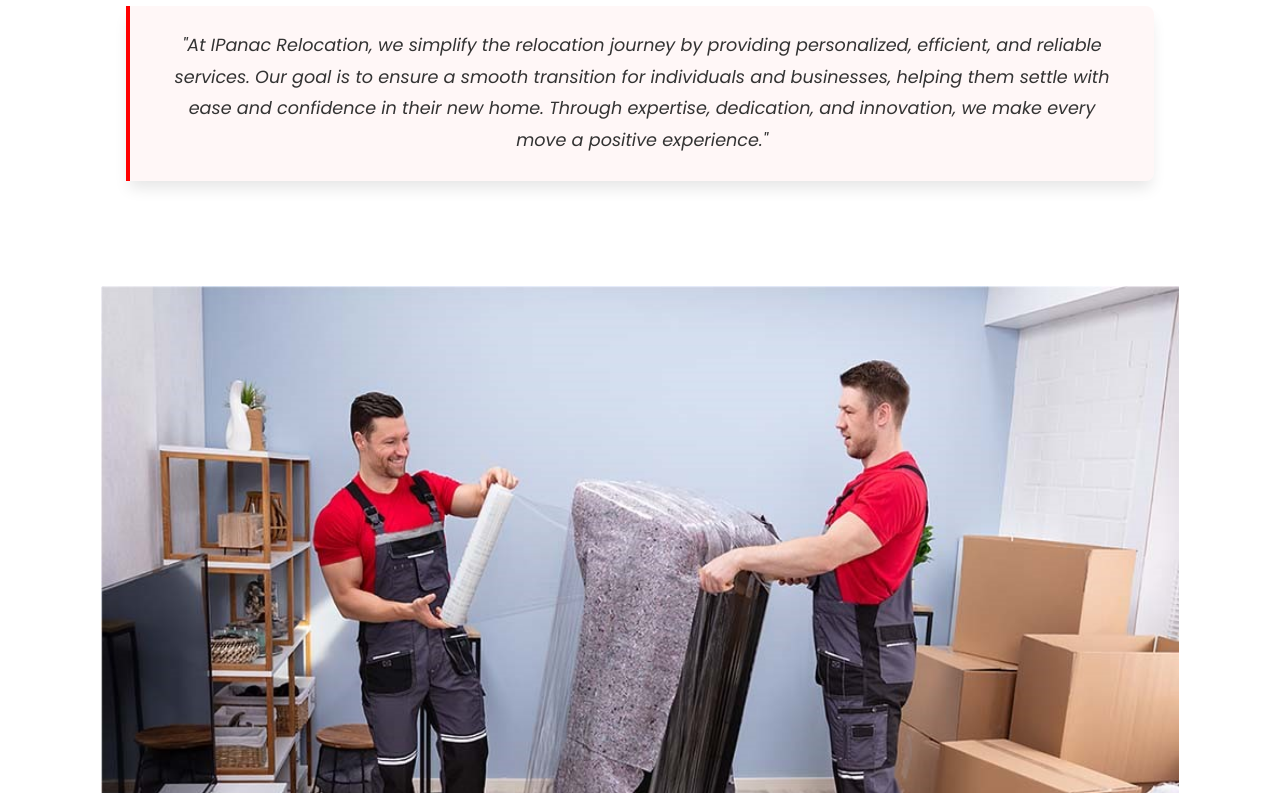
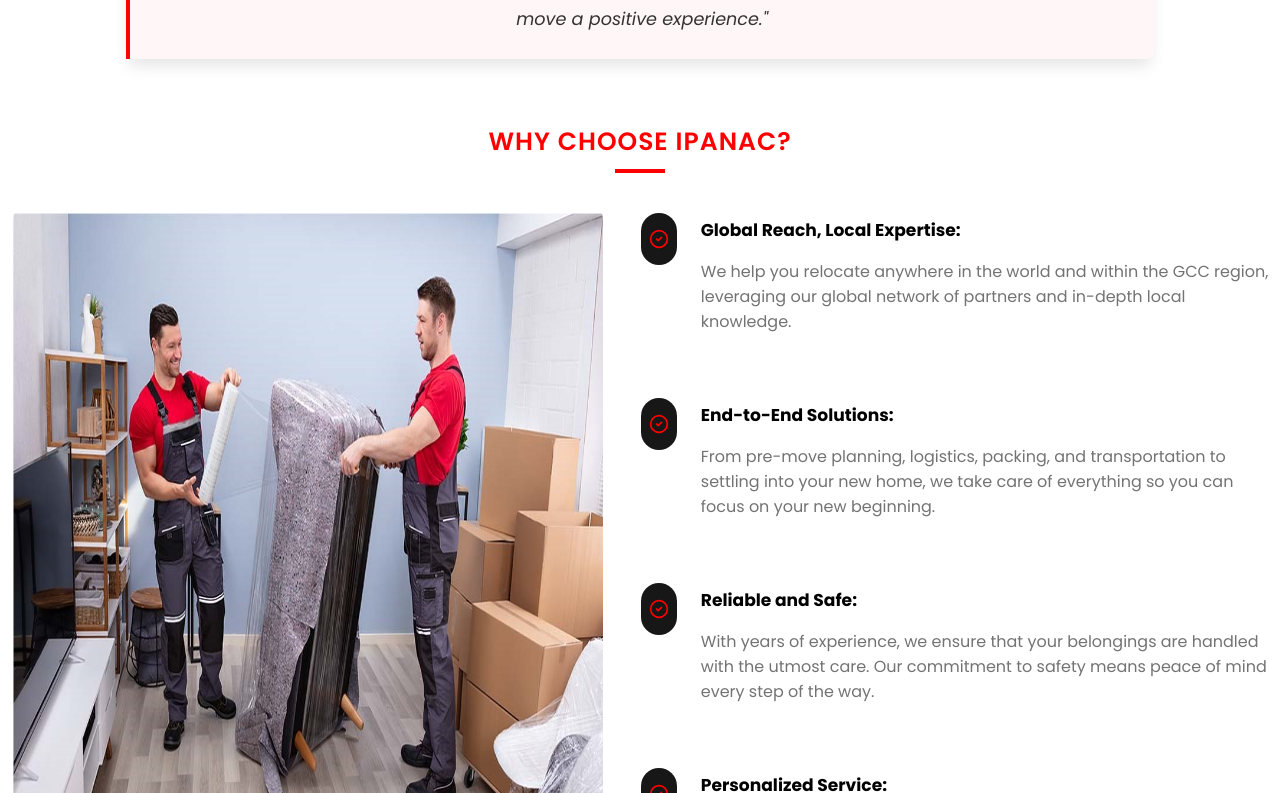
Before and after one commit to Mir-pes/ipanac-1, a React (Vite) app: page / in a window 1280 px wide. Shown: the part 687-1480 px from the top of the page. Built offline with nearby package versions, Linux system fonts and the light colour scheme.

Commit message:
Update WhyChoose.jsx

```diff
--- a/src/WhyChoose.jsx
+++ b/src/WhyChoose.jsx
@@ -1,27 +1,16 @@
 import { CheckCircle2 } from "lucide-react";
 import Img from "./assets/src2.jpg";
+import mission from "./assets/mission.png";
 import { checklistItems } from "./constants";
 import "./WhyChoose.css";
 
 function Workflow() {
   return (
     <div className="workflow-container">
-      <h2 className="workflow-heading">
-        Why Choose
-        <span className="gradient-text"> IPANAC?</span>
-      </h2>
-
       <div className="mission-container">
         <h3 className="statement-heading">
           Our Mission
         </h3>
-        <div className="mission-image-wrapper">
-{/*           <img
-            src="/api/placeholder/800/400"
-            alt="Team of relocation professionals helping clients"
-            className="mission-image"
-          /> */}
-        </div>
         <div className="statement-container">
           <p className="statement-text">
             "At IPanac Relocation, we simplify the relocation journey by providing personalized, efficient, and reliable services. Our goal is to ensure a smooth transition for individuals and businesses, helping them settle with ease and confidence in their new home. Through expertise, dedication, and innovation, we make every move a positive experience."
@@ -29,12 +18,32 @@ function Workflow() {
         </div>
       </div>
 
-      <div className="flex-container">
-        <div className="image-container">
-          <img src={Img} alt="Relocation Services" />
+      <h2 className="workflow-heading">
+        Why Choose
+        <span className="gradient-text"> IPANAC?</span>
+      </h2>
+
+      <div style={{
+        display: "flex",
+        flexDirection: "row",
+        alignItems: "flex-start",
+        gap: "40px",
+        margin: "40px 0"
+      }}>
+        <div style={{ flex: "1", maxWidth: "45%" }}>
+          <img
+            src={Img}
+            alt="Relocation Services"
+            style={{
+              width: "590px",
+              height:"650px",
+              padding:"0 5px",
+              borderRadius: "7px"
+            }}
+          />
         </div>
 
-        <div className="checklist-container">
+        <div style={{ flex: "1", maxWidth: "55%" }}>
           {checklistItems.map((item, index) => (
             <div className="checklist-item" key={index}>
               <div className="icon-wrapper">
@@ -57,13 +66,6 @@ function Workflow() {
         <h3 className="statement-heading">
           Our Vision
         </h3>
-        <div className="vision-image-wrapper">
-{/*           <img
-            src="/api/placeholder/800/400"
-            alt="Global network of connected cities representing relocation"
-            className="vision-image"
-          /> */}
-        </div>
         <div className="statement-container">
           <p className="statement-text">
             "To be the leading global relocation partner, transforming the way people and businesses move by providing seamless, stress-free, and rewarding experiences. We envision a world where relocation is not a challenge but an opportunity—where individuals and organizations transition smoothly into new environments with confidence and ease. Through innovation, expertise, and personalized service, we aim to redefine global mobility, ensuring every move feels like a step toward a better future."
```
